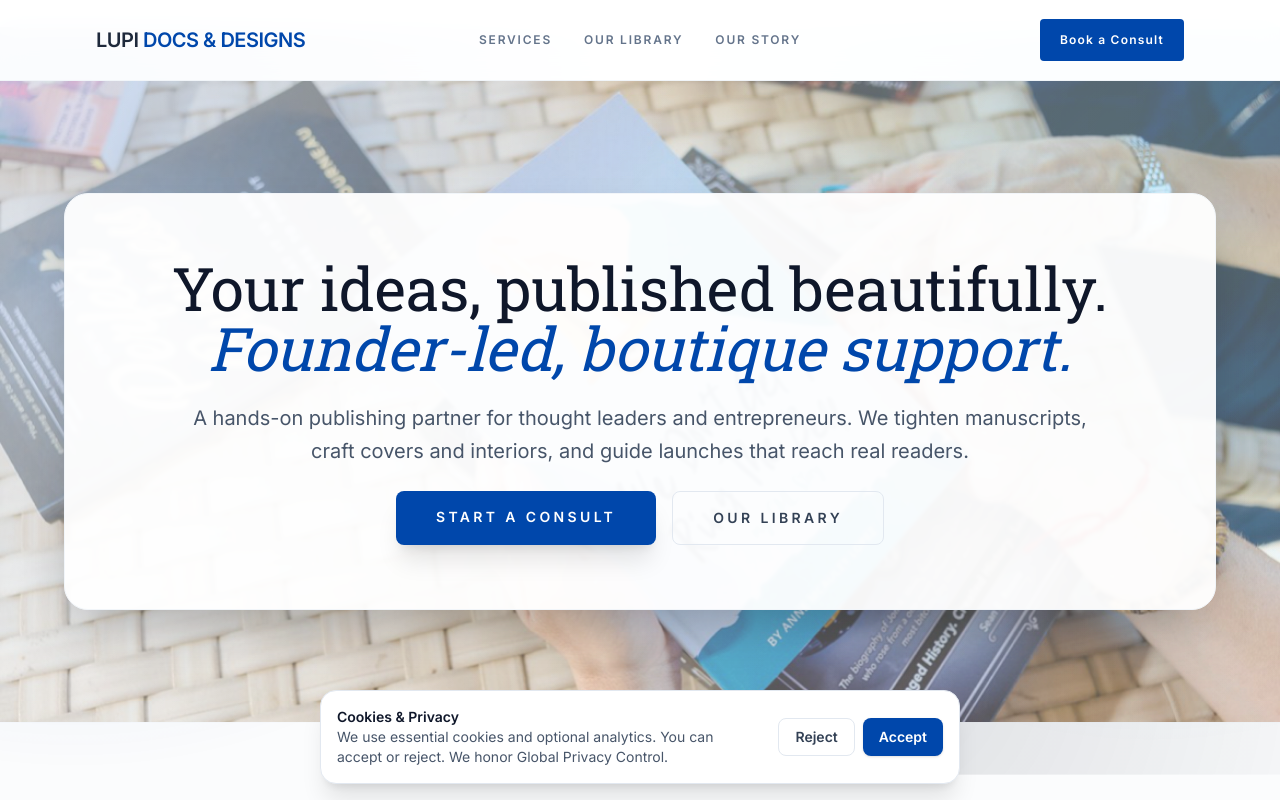
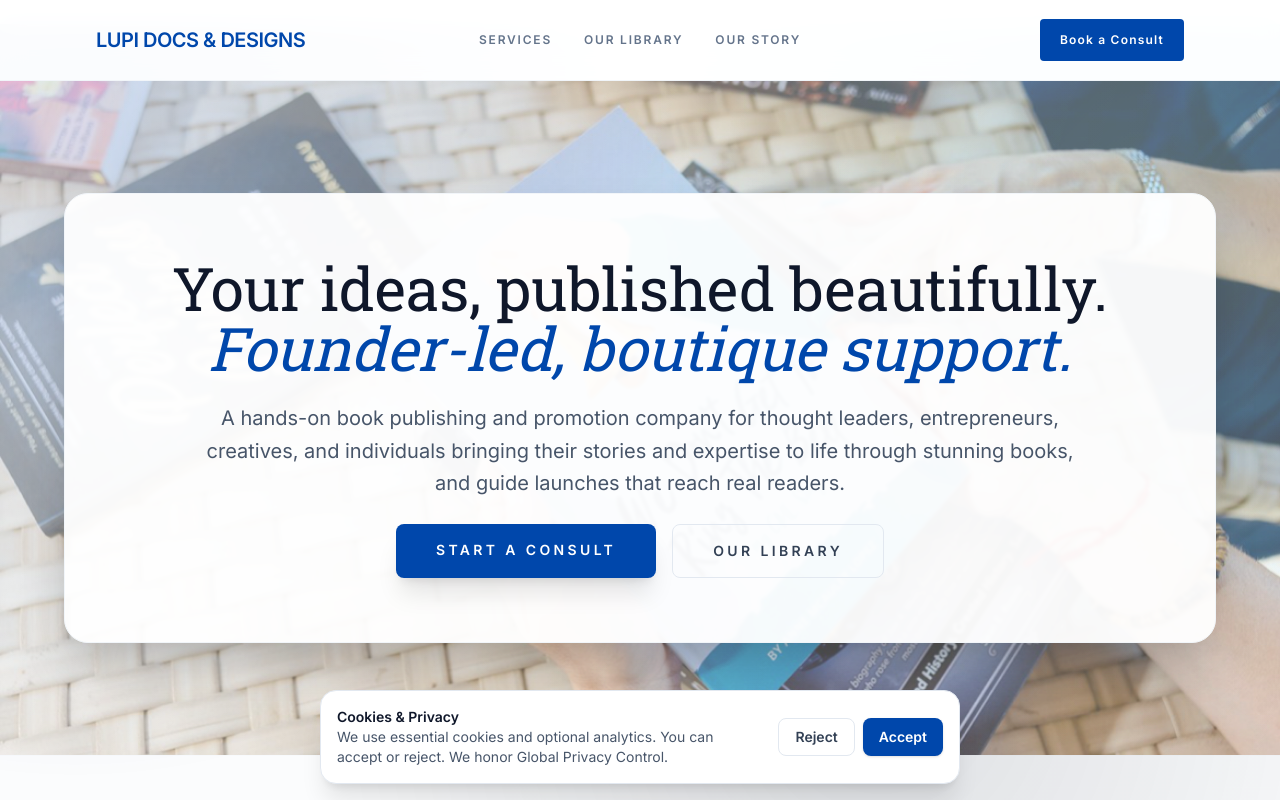
Before and after one commit to krcoffelt/LupiDocs, a plain HTML site: page index.html in a window 1280 px wide. Shown: the top 800 px of the page. Drawn offline with nearby package versions, Linux system fonts and the light colour scheme.

Commit message:
Update navbar logo color and hero description copy

```diff
--- a/index.html
+++ b/index.html
@@ -184,7 +184,7 @@
   <nav class="bg-white/90 backdrop-blur-md sticky top-0 z-50 border-b border-slate-100">
     <div class="max-w-6xl mx-auto px-8 h-20 relative flex items-center">
       <div class="flex flex-col leading-none md:absolute md:left-8">
-        <span class="font-bold text-xl tracking-tight uppercase">Lupi <span class="text-lupi">Docs & Designs</span></span>
+        <span class="font-bold text-xl tracking-tight uppercase text-lupi">Lupi Docs & Designs</span>
       </div>
       <div class="hidden md:flex space-x-8 mx-auto">
         <a href="#services" class="nav-link">Services</a>
@@ -206,7 +206,7 @@
             Your ideas, published beautifully.<br><span class="text-lupi italic font-light">Founder-led, boutique support.</span>
           </h1>
           <p class="text-xl text-slate-600 max-w-4xl mx-auto leading-relaxed">
-            A hands-on publishing partner for thought leaders and entrepreneurs. We tighten manuscripts, craft covers and interiors, and guide launches that reach real readers.
+            A hands-on book publishing and promotion company for thought leaders, entrepreneurs, creatives, and individuals bringing their stories and expertise to life through stunning books, and guide launches that reach real readers.
           </p>
           <div class="flex justify-center gap-4 flex-wrap">
             <a href="https://45379.17hats.com/p#/scheduling/dzdczbrwpcwxpbpbxbdnpsthkknfvvvb" target="_blank" rel="noopener" class="motion-btn pulse-cta bg-lupi text-white px-10 py-4 rounded-lg font-bold text-sm uppercase tracking-[0.24em] shadow-xl">
```
